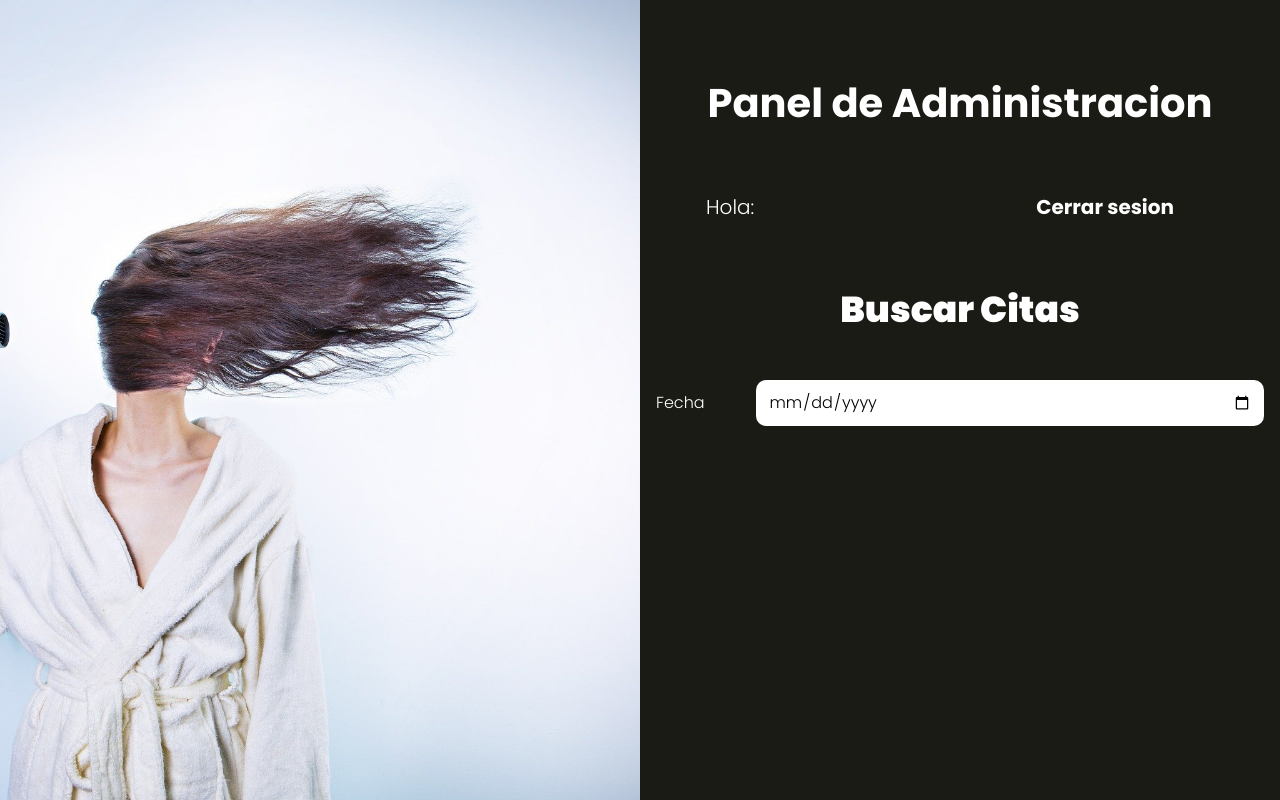
After one commit to marina757/App_Salon, a PHP site: the page made by views/admin/index.php in a window 1280 px wide. The commit adds this page. Run offline with PHP 8.4, Linux system fonts and the light colour scheme; the template is opened without the code that fills it, so the values that code supplies are empty.

Commit message:
view per admin

```diff
--- a/public/index.php
+++ b/public/index.php
@@ -2,6 +2,7 @@
 
 require_once __DIR__ . '/../includes/app.php';
 
+use Controllers\AdminController;
 use Controllers\APIController;
 use MVC\Router;
 use Controllers\CitaController;
@@ -33,6 +34,7 @@ $router->get('/mensaje', [LoginController::class, 'mensaje']);
 
 //Area privada
 $router->get('/cita', [CitaController::class, 'index']);
+$router->get('/admin', [AdminController::class, 'index']);
 
 //API de citas
 $router->get('/api/servicios', [APIController::class, 'index']);
--- /dev/null
+++ b/views/admin/index.php
@@ -0,0 +1,21 @@
+<h1 class="nombre-pagina">Panel de Administracion</h1>
+
+<?php
+    include_once __DIR__ . '/../templates/barra.php'
+?>
+
+<h2>Buscar Citas</h2>
+<div class="busqueda">
+    <form class="formulario">
+            <div class="campo">
+                <label for="fecha">Fecha</label>
+                <input
+                    type="date"
+                    id="fecha"
+                    name="fecha"
+                >
+            </div>
+    </form>
+</div>
+
+<div id="citas-admin"></div>
--- /dev/null
+++ b/views/templates/barra.php
@@ -0,0 +1,5 @@
+<div class="barra">
+    <p>Hola: <?php echo $nombre ?? ''; ?></p>
+
+    <a class="boton" href="/logout">Cerrar sesion</a>
+</div>
```
Also changed, not shown: controllers/AdminController.php (added, +17 -0 lines), views/cita/index.php (+3 -5 lines).
